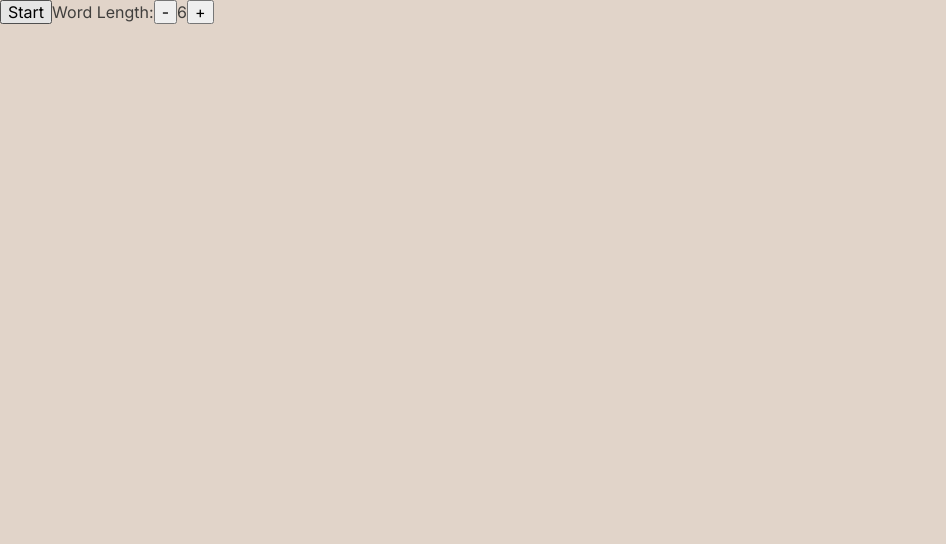
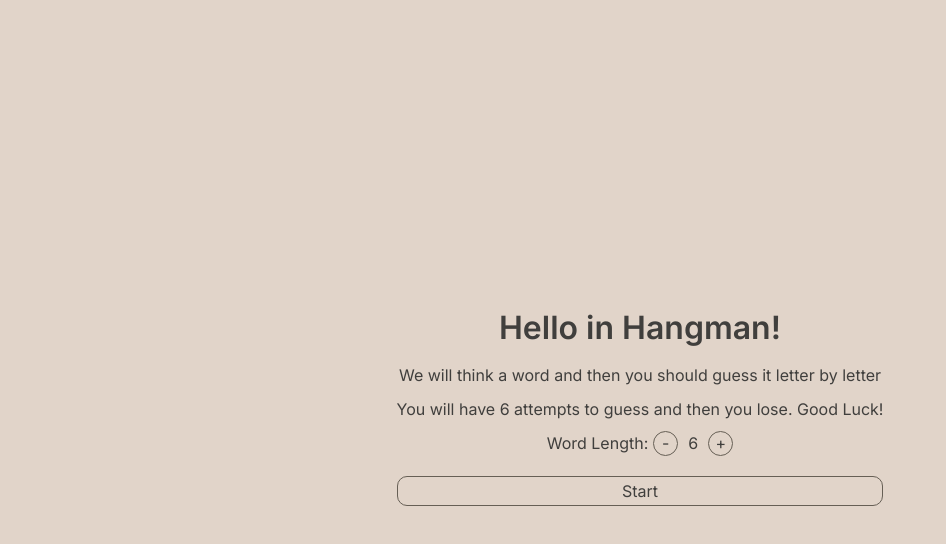
Before and after one commit to anvianvi/hangman-rsschool, a website built with Vite: page index.html in a window 1280 px wide. Shown: the whole page, without its empty margins (0-946 px from the left). Built offline with nearby package versions, Linux system fonts and the light colour scheme; no server answers.

Commit message:
feat: inicial screan

```diff
--- a/main.js
+++ b/main.js
@@ -1,15 +1,16 @@
 import '/styles/global.scss'
+import '/styles/start-screen.scss'
+
+
 
 import { defaultWords } from './scripts/words';
+// import { wordLength } from './scripts/variables';
 import { fetchRandomWord } from './scripts/api';
 import { renderStartScreen } from './scripts/start-screen';
 
-let mysteryWordLength = 6
 
-fetchRandomWord(mysteryWordLength)
-renderStartScreen(mysteryWordLength)
+renderStartScreen()
 
-let mysteryWord = await fetchRandomWord(mysteryWordLength) || defaultWords[Math.floor(Math.random() * defaultWords.length)];
-
+let mysteryWord = await fetchRandomWord(6) || defaultWords[Math.floor(Math.random() * defaultWords.length)];
 
 console.log(mysteryWord)
--- a/scripts/start-screen.js
+++ b/scripts/start-screen.js
@@ -1,27 +1,76 @@
-export function renderStartScreen(wordLength = 6) {
+import { wordLength, updateWordLength } from './variables';
+
+export function renderStartScreen() {
   const body = document.body;
 
-  const container = document.createElement("div");
-  container.classList.add("start-screen-container");
+  const container = document.createElement('div');
+  container.className = 'start-screen-container'
 
-  const startButton = document.createElement("button");
-  startButton.innerText = "Start";
+  const h1 = document.createElement('h1')
+  h1.innerText = 'Hello in Hangman!'
 
-  const decreaseButton = document.createElement("button");
-  decreaseButton.innerText = "-";
+  container.appendChild(h1)
+  const welcomTextLine1 = document.createElement('p')
+  welcomTextLine1.innerHTML = 'We will think a word and then you should guess it letter by letter'
 
-  const wordLengthLabel = document.createElement("span");
-  wordLengthLabel.id = "wordLength";
+  const welcomTextLine2 = document.createElement('p')
+  welcomTextLine2.innerHTML = 'You will have 6 attempts to guess and then you lose. Good Luck!'
+
+  container.appendChild(welcomTextLine1)
+  container.appendChild(welcomTextLine2)
+
+  const gameStartContainer = document.createElement('div');
+  gameStartContainer.className = 'buttons-container'
+  container.appendChild(gameStartContainer)
+
+  const lengthLable = document.createElement('span')
+  lengthLable.innerText = 'Word Length:'
+
+  const decreaseButton = document.createElement('button');
+  decreaseButton.className = 'button'
+  decreaseButton.innerText = '-';
+
+  const wordLengthLabel = document.createElement('span');
+  wordLengthLabel.className = 'wordLength'
+  wordLengthLabel.id = 'wordLength';
   wordLengthLabel.innerText = `${wordLength}`;
 
-  const increaseButton = document.createElement("button");
-  increaseButton.innerText = "+";
+  const increaseButton = document.createElement('button');
+  increaseButton.className = 'button'
+  increaseButton.innerText = '+';
+
+  gameStartContainer.appendChild(lengthLable);
+  gameStartContainer.appendChild(decreaseButton);
+  gameStartContainer.appendChild(wordLengthLabel);
+  gameStartContainer.appendChild(increaseButton);
+
+  const startButton = document.createElement('button');
+  startButton.className = 'button'
+  startButton.innerText = 'Start';
 
   container.appendChild(startButton);
-  container.appendChild(document.createTextNode("Word Length:"));
-  container.appendChild(decreaseButton);
-  container.appendChild(wordLengthLabel);
-  container.appendChild(increaseButton);
 
   body.replaceChildren(container);
+
+  decreaseButton.addEventListener('click', function () {
+    if (wordLength > 4) {
+      updateWordLength(wordLength - 1)
+      updateWordLengthLabel();
+    }
+  });
+
+  increaseButton.addEventListener('click', function () {
+    if (wordLength < 10) {
+      updateWordLength(wordLength + 1)
+      updateWordLengthLabel();
+    }
+  });
+
+  function updateWordLengthLabel() {
+    wordLengthLabel.innerText = wordLength;
+  }
+
+  startButton.addEventListener('click', function () {
+    console.log(wordLength)
+  });
 }
--- /dev/null
+++ b/scripts/variables.js
@@ -0,0 +1,8 @@
+let wordLength = 6;
+
+function updateWordLength(newValue) {
+  wordLength = newValue;
+  console.log(wordLength)
+}
+
+export { wordLength, updateWordLength };
--- a/styles/global.scss
+++ b/styles/global.scss
@@ -21,6 +21,9 @@ ul {
   // display: grid;
   // justify-content: center;
   // grid-template-rows: auto 1fr auto;
+  display: flex;
+  align-items: center;
+  justify-content: center;
   background: $color-background-body;
 
   font-family: $font-family;
@@ -35,6 +38,22 @@ ul {
   width: 98vw;
 }
 
+.button {
+  cursor: pointer;
+  display: flex;
+  align-items: center;
+  justify-content: center;
+  background: $color-background-body;
+  color: $color-text-dark;
+  border: 1px solid $color-border-dark;
+  transition: all 0.5s ease;
+
+  &:hover {
+    color: $color-text-light;
+    background: $color-background-container;
+  }
+}
+
 @media (width>766px) {
   .layout-container {
     max-width: 688px;
--- /dev/null
+++ b/styles/start-screen.scss
@@ -0,0 +1,45 @@
+.start-screen-container {
+  max-width: 360px;
+  display: flex;
+  flex-direction: column;
+  align-items: center;
+  text-align: center;
+  padding: 0px 10px;
+
+  h1 {
+    margin: 15px 0px;
+    line-height: 120%;
+  }
+  p {
+    margin-bottom: 10px;
+  }
+
+  .buttons-container {
+    display: flex;
+    align-items: center;
+    gap: 5px;
+    margin-bottom: 20px;
+
+    .wordLength {
+      width: 20px;
+    }
+
+    button {
+      border-radius: 50%;
+      width: 25px;
+      height: 25px;
+    }
+  }
+
+  button {
+    width: 100%;
+    border-radius: 10px;
+    padding: 5px 0;
+  }
+}
+
+@media (width>600px) {
+  .start-screen-container {
+    max-width: 530px;
+  }
+}
```
Also changed, not shown: index.html (+0 -1 lines).
